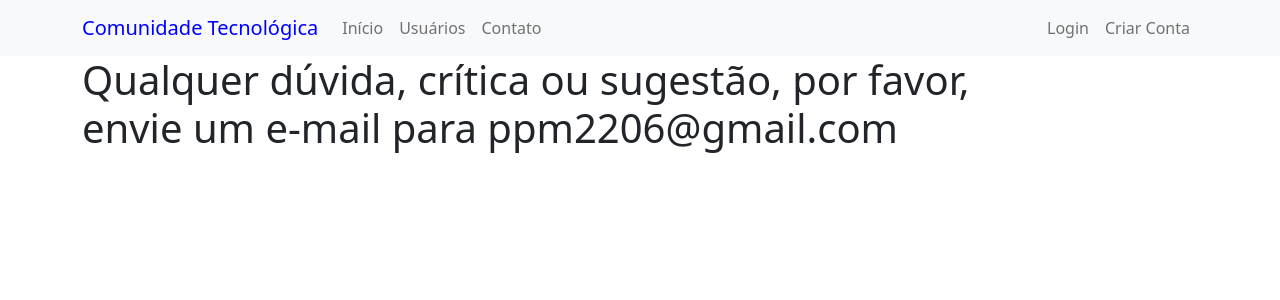
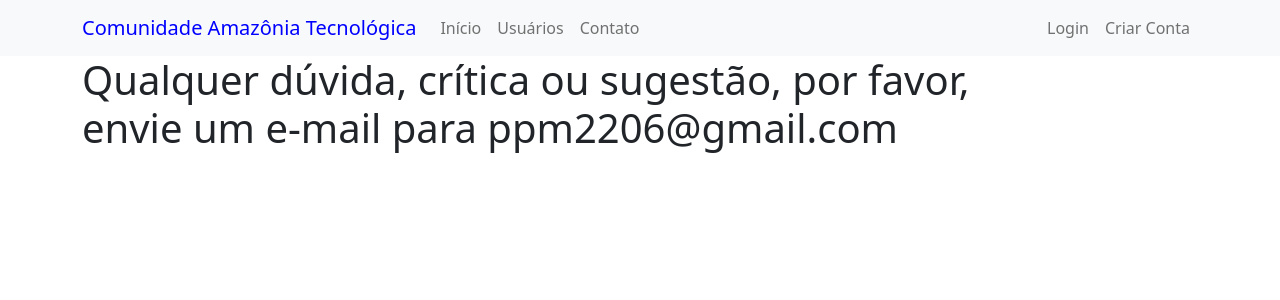
Before and after one commit to ppjmarques/comunidadetecnologica, a Flask app: page /contato in a window 1280 px wide. Shown: the top 300 px of the page. Run offline with Flask 3, Linux system fonts and the light colour scheme.

Commit message:
Update navbar.html

```diff
--- a/comunidadeimpressionadora/templates/navbar.html
+++ b/comunidadeimpressionadora/templates/navbar.html
@@ -1,6 +1,6 @@
 <nav class="navbar navbar-expand-lg navbar-light bg-light">
   <div class="container-fluid container">
-     <a class ="navbar-brand" href="{{ url_for('home') }}" style="color: blue">Comunidade Tecnológica</a>
+     <a class ="navbar-brand" href="{{ url_for('home') }}" style="color: blue">Comunidade Amazônia Tecnológica</a>
     <div class="collapse navbar-collapse" id="navbarSupportedContent">
       <ul class="navbar-nav me-auto mb-2 mb-lg-0">
         <li class="nav-item">
```
